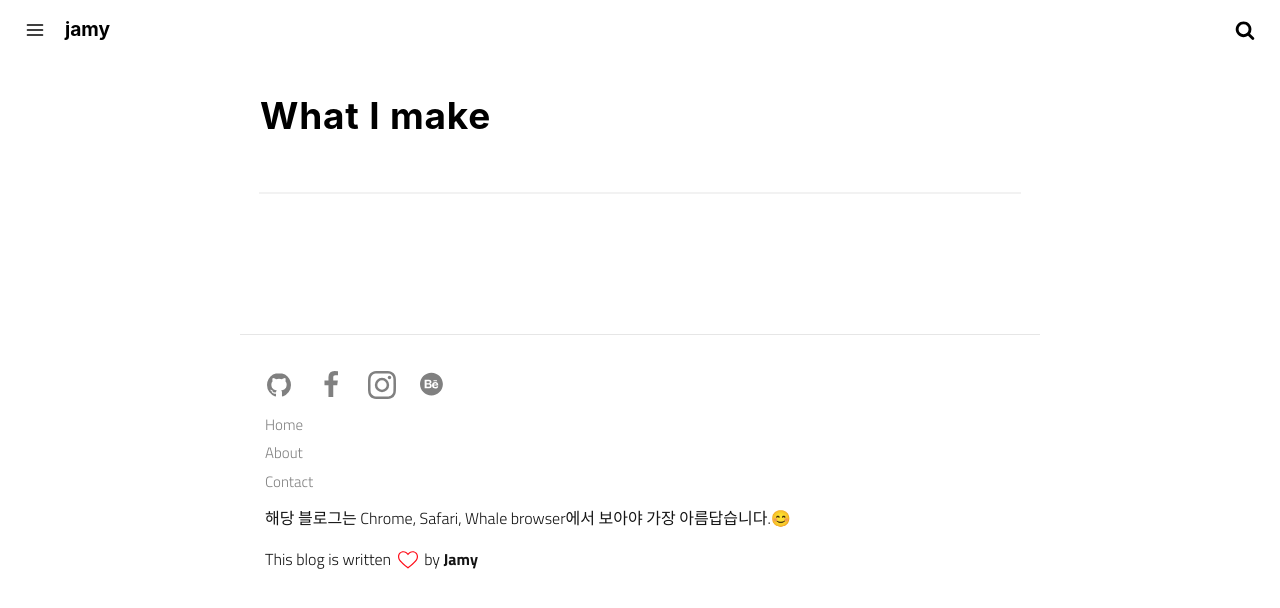
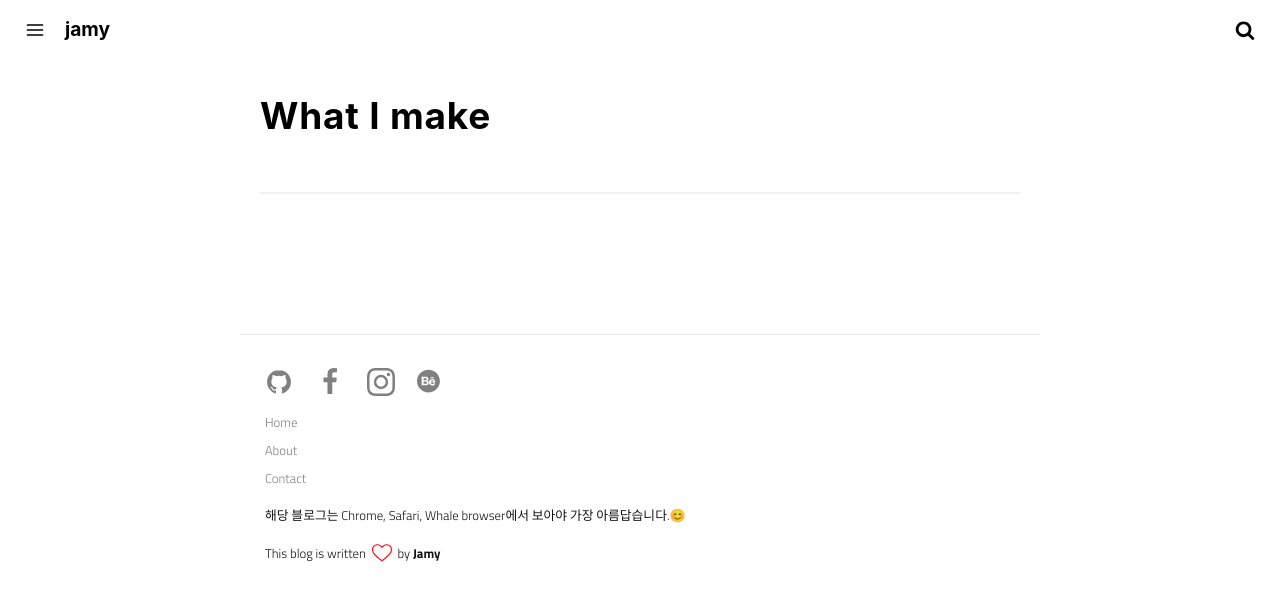
Before and after one commit to crazyjamy/crazyjamy.github.io, a Jekyll site: the page built from motions.md, in a window 1280 px wide. Shown: the top 608 px of the page. Built offline with Jekyll 4.4.1, drawn with Linux system fonts in a browser that asks for light colours.

Commit message:
Update main.css

```diff
--- a/assets/css/main.css
+++ b/assets/css/main.css
@@ -780,7 +780,7 @@ footer::after{
   }
 }
 footer p{
-  text-decoration:none;color:#141414;font-size:1rem;line-height:1.563rem
+  text-decoration:none;color:#141414;font-size:0.8rem;line-height:1.563rem
 }
 footer span{
   font-weight:700
@@ -812,7 +812,7 @@ footer ul li{
   margin-bottom:.625rem
 }
 footer ul a{
-  text-decoration:none;font-size:.938rem;
+  text-decoration:none;font-size:.8rem;
 }
 footer ul a:hover{
   text-decoration:underline
```
